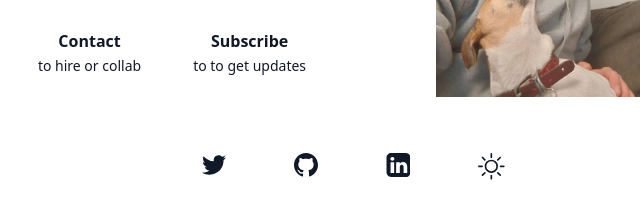
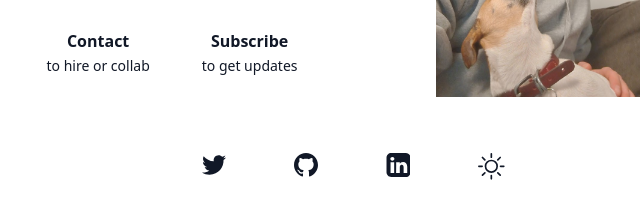
Before and after one commit to the-abe-train/portfolio, a Gatsby site: page / in a window 1280 px wide. Shown: the part 374-592 px from the top of the page, 280-920 px from the left. Built offline with nearby package versions, Linux system fonts and the light colour scheme; Gatsby itself is replaced by a stand-in of ours; a web font is replaced by a local one.

Commit message:
Fixed typo

```diff
--- a/src/pages/index.tsx
+++ b/src/pages/index.tsx
@@ -44,7 +44,7 @@ export default function IndexPage() {
         >
           <Button>
             <b>Subscribe</b> <br />{" "}
-            <span className="text-sm">to to get updates</span>
+            <span className="text-sm">to get updates</span>
           </Button>
         </Link>
       </div>
```
